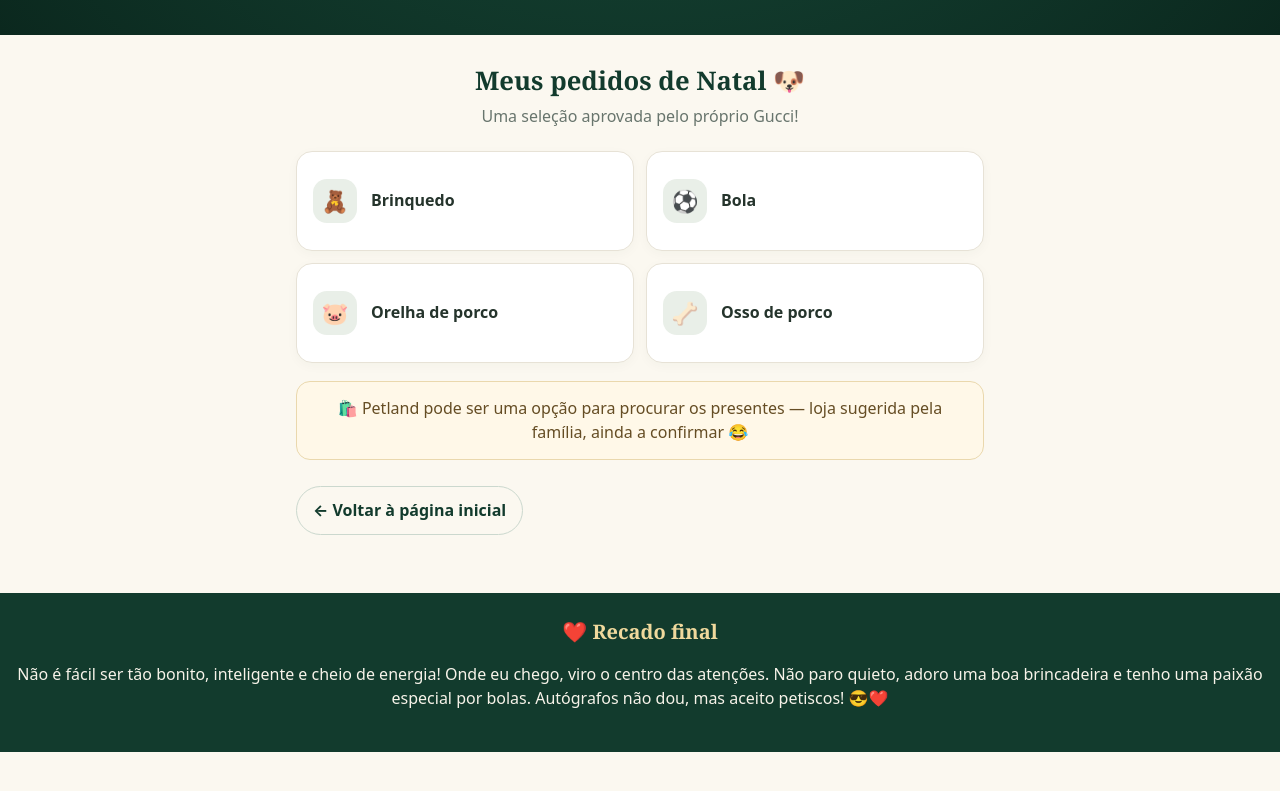
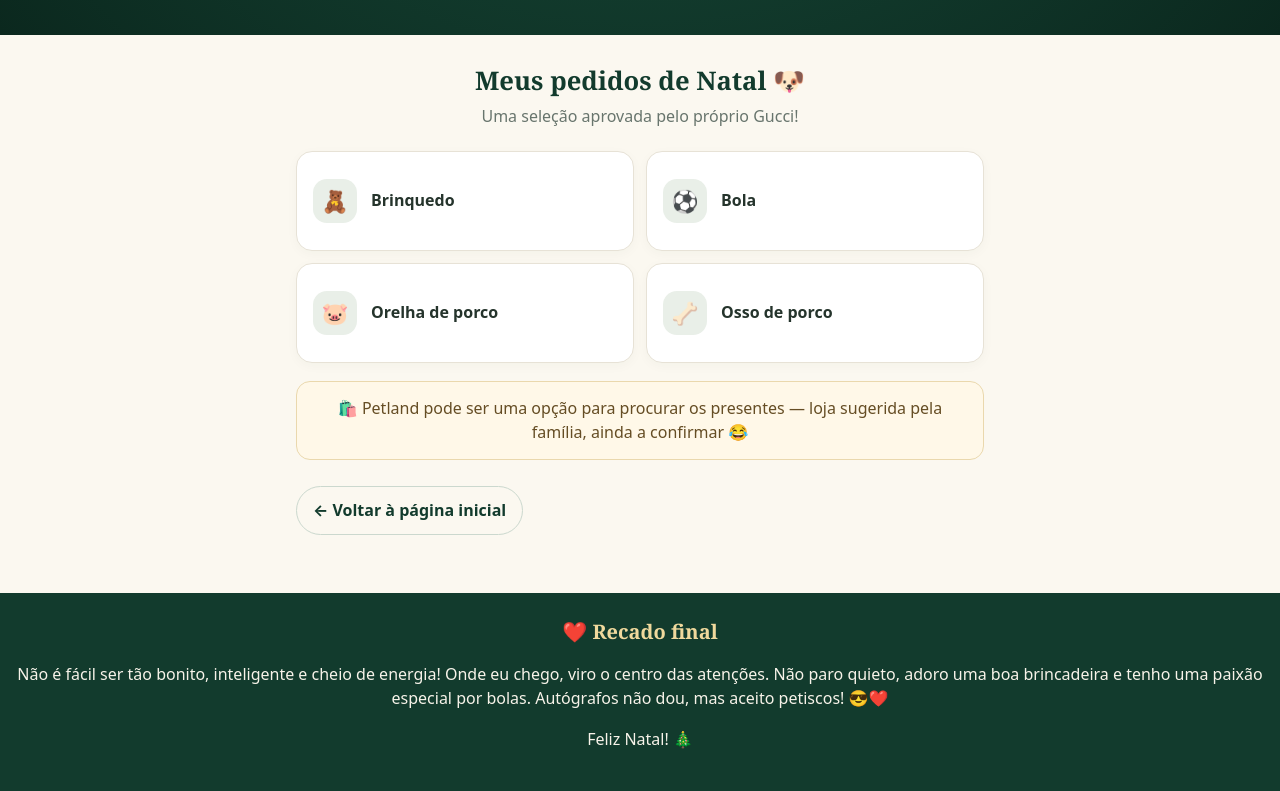
Before and after one commit to GiovaniFonseca/Natal-2026, a plain HTML site: page pessoas/gucci.html in a window 1280 px wide. Shown: the part 600-1391 px from the top of the page. Before the commit the page ends 1352 px from the top, so only its background shows below. Drawn offline with Linux system fonts and the light colour scheme.

Commit message:
Add Feliz Natal footer message

```diff
--- a/pessoas/gucci.html
+++ b/pessoas/gucci.html
@@ -46,6 +46,6 @@ footer{background:var(--green);color:#f7f3e9;text-align:center;padding:25px 16px
   <div class="note">🛍️ Petland pode ser uma opção para procurar os presentes — loja sugerida pela família, ainda a confirmar 😂</div>
   <a class="back" href="../index.html">← Voltar à página inicial</a>
 </main>
-<footer><strong>❤️ Recado final</strong><p>Não é fácil ser tão bonito, inteligente e cheio de energia! Onde eu chego, viro o centro das atenções. Não paro quieto, adoro uma boa brincadeira e tenho uma paixão especial por bolas. Autógrafos não dou, mas aceito petiscos! 😎❤️</p></footer>
+<footer><strong>❤️ Recado final</strong><p>Não é fácil ser tão bonito, inteligente e cheio de energia! Onde eu chego, viro o centro das atenções. Não paro quieto, adoro uma boa brincadeira e tenho uma paixão especial por bolas. Autógrafos não dou, mas aceito petiscos! 😎❤️</p><p>Feliz Natal! 🎄</p></footer>
 </body>
 </html>
```
